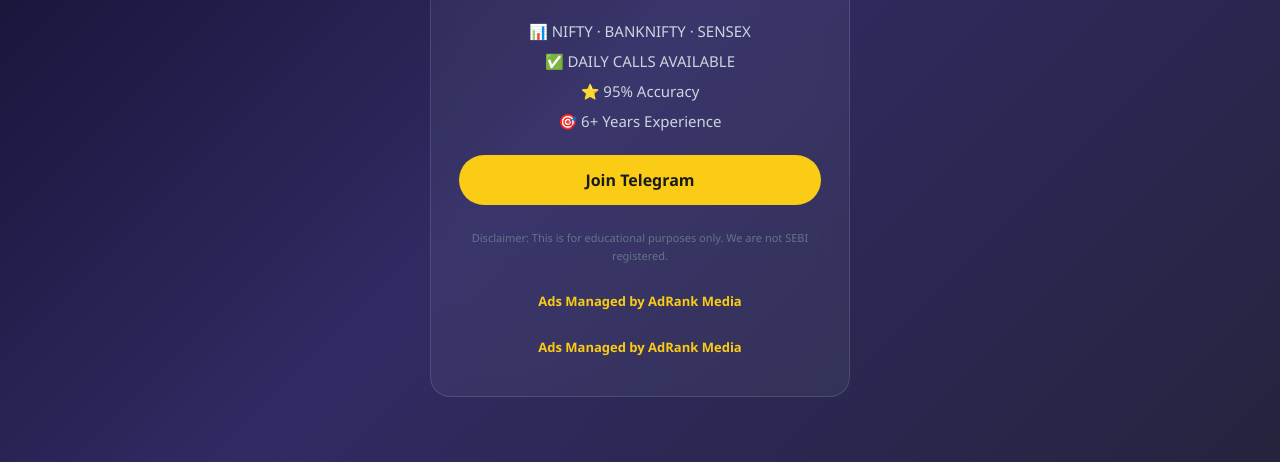
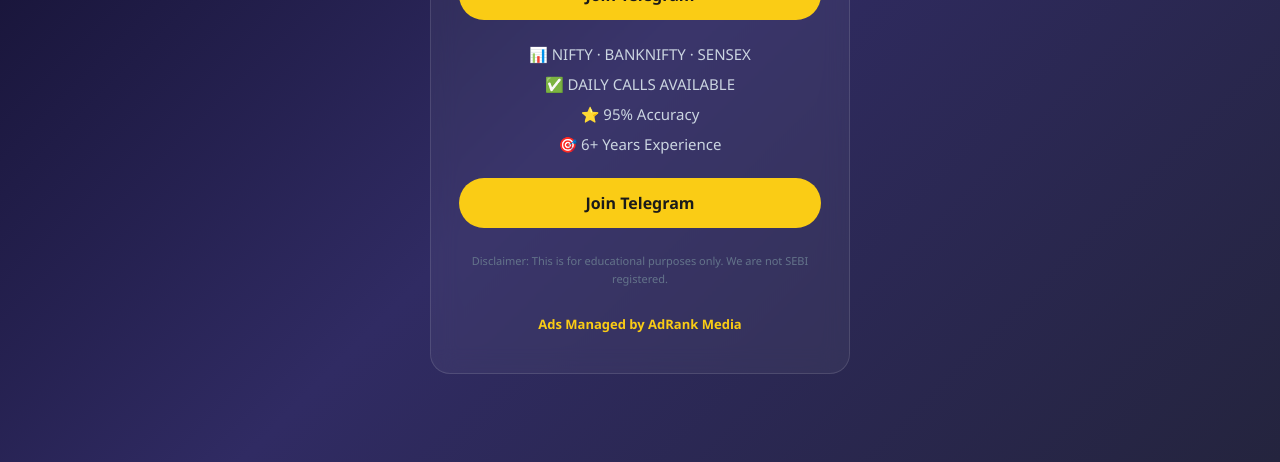
Before and after one commit to adrankmediaagency-dev/nitinmuraka, a plain HTML site: page index.html in a window 1280 px wide. Shown: the part 338-800 px from the top of the page. Drawn offline with Linux system fonts and the light colour scheme.

Commit message:
Update index.html

```diff
--- a/index.html
+++ b/index.html
@@ -145,11 +145,5 @@
       <div class="footer">
       <a href="https://t.me/adsrankmedia" target="_blank">Ads Managed by AdRank Media</a>
     </div>
-
-    <!-- Footer -->
-    <div class="footer">
-      <a href="https://t.me/adsrankmedia" target="_blank">Ads Managed by AdRank Media</a>
-    </div>
-  </div>
 </body>
 </html>
```
